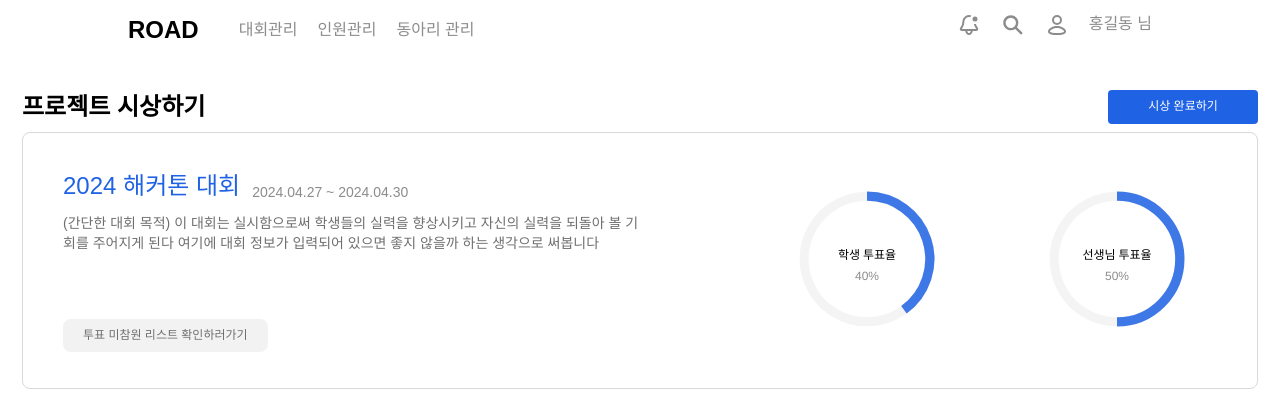
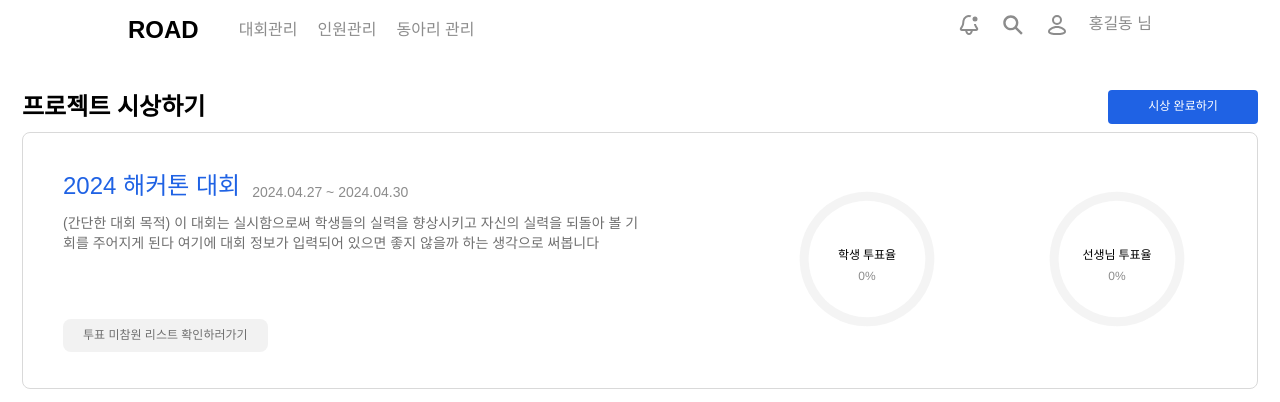
Before and after one commit to Log-Road/Road_FrontEnd_Admin, a React (Create React App) app: page /award/1 in a window 1280 px wide. Shown: the top 402 px of the page. Built offline with nearby package versions, Linux system fonts and the light colour scheme; no server answers; a web font is replaced by a local one.

Commit message:
✨ :: 투표율 값 가져오기 API

```diff
--- a/src/Pages/Award/index.tsx
+++ b/src/Pages/Award/index.tsx
@@ -2,15 +2,17 @@ import styled from "styled-components"
 import { color, font } from "@/Styles"
 import SelectTag from "@/Components/Common/SelectTag"
 import Button from "@/Components/Common/Button"
-import { useState } from "react"
+import { useEffect, useState } from "react"
 import AwardProject from "@/Components/Project/AwardProject"
 import { useModal } from "@/Context/ModalContext"
 import { CategoryItems } from "@/Constants"
 import Graph from "@/Components/Management/Graph"
 import { useParams } from 'react-router-dom';
+import { useGetVote } from "@/Utils/api/Contest/award"
 
 const Award = () => {
   const { id } = useParams()
+  const { data: voteData } = useGetVote(id || '')
   const { openModal } = useModal()
 
   const [award, setAward] = useState<boolean>(false)
@@ -51,8 +53,8 @@ const Award = () => {
               <VoteInfoButton onClick={() => openModal("PendingVoters", id || '')}>투표 미참원 리스트 확인하러가기</VoteInfoButton>
             </ContestDetails>
             <GraphsSection>
-              <Graph series={[40.0]} labels={["학생 투표율"]} />
-              <Graph series={[50.0]} labels={["선생님 투표율"]} />
+              <Graph series={[voteData?.student || 0]} labels={["학생 투표율"]} />
+              <Graph series={[voteData?.student || 0]} labels={["선생님 투표율"]} />
             </GraphsSection>
           </ContestOverview>
 
```
